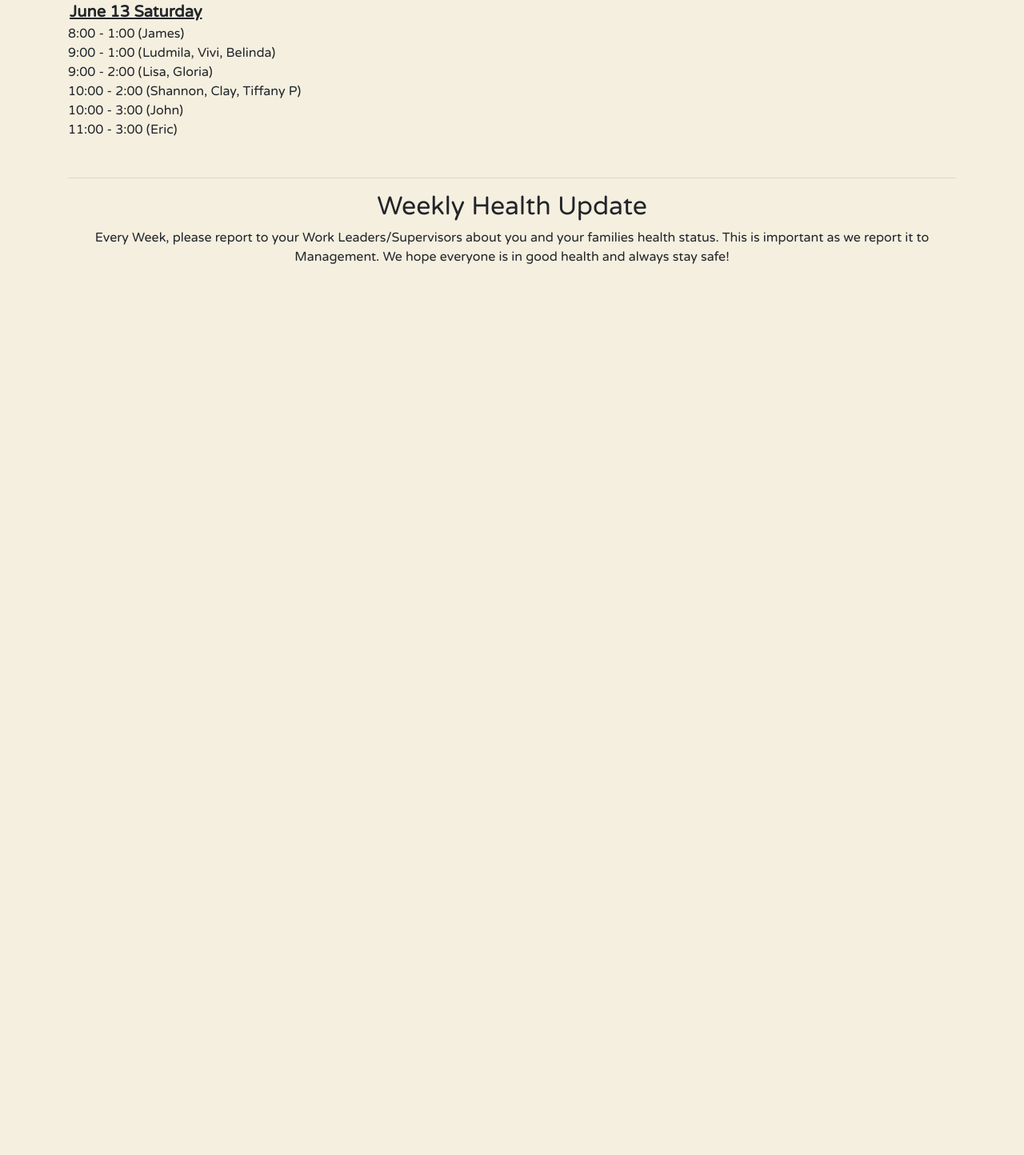
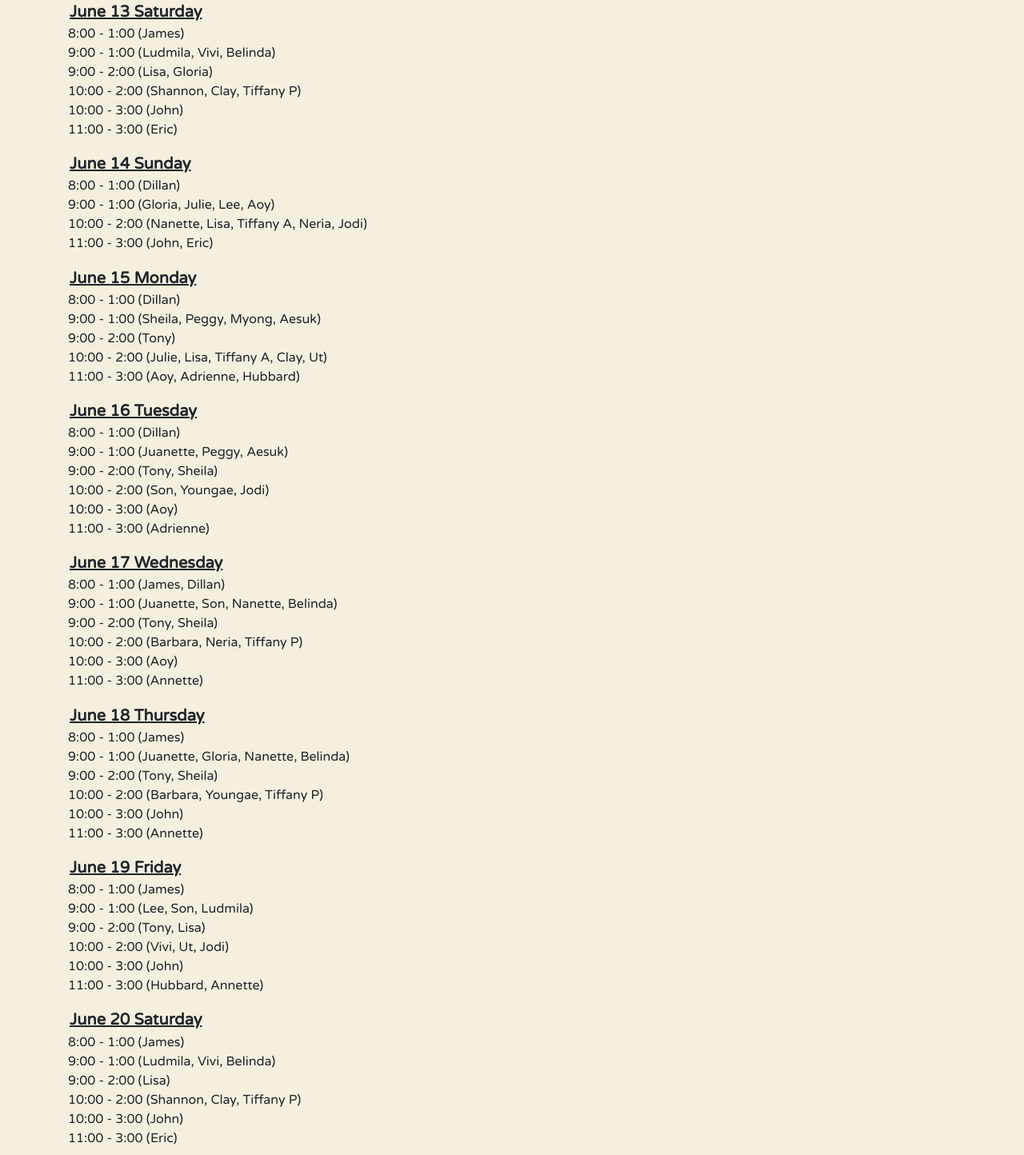
Before and after one commit to Zingy7/housekeeping-schedule, a plain HTML site: page index.html in a window 1280 px wide. Shown: the part 1956-3400 px from the top of the page at 80% size. Before the commit the page ends 2321 px from the top, so only its background shows below. Drawn offline with nearby package versions, Linux system fonts and the light colour scheme.

Commit message:
Add files via upload

```diff
--- a/index.html
+++ b/index.html
@@ -114,6 +114,66 @@
         <p>10:00 - 3:00 (John)</p>
         <p>11:00 - 3:00 (Eric)</p>
       </div>
+      <div class="hskp-dates">
+        <h5>June 14 Sunday</h5>
+        <p>8:00 - 1:00 (Dillan)</p>
+        <p>9:00 - 1:00 (Gloria, Julie, Lee, Aoy)</p>
+        <p>10:00 - 2:00 (Nanette, Lisa, Tiffany A, Neria, Jodi)</p>
+        <p>11:00 - 3:00 (John, Eric)</p>
+      </div>
+      <div class="hskp-dates">
+        <h5>June 15 Monday</h5>
+        <p>8:00 - 1:00 (Dillan)</p>
+        <p>9:00 - 1:00 (Sheila, Peggy, Myong, Aesuk)</p>
+        <p>9:00 - 2:00 (Tony)</p>
+        <p>10:00 - 2:00 (Julie, Lisa, Tiffany A, Clay, Ut)</p>
+        <p>11:00 - 3:00 (Aoy, Adrienne, Hubbard)</p>
+      </div>
+      <div class="hskp-dates">
+        <h5>June 16 Tuesday</h5>
+        <p>8:00 - 1:00 (Dillan)</p>
+        <p>9:00 - 1:00 (Juanette, Peggy, Aesuk)</p>
+        <p>9:00 - 2:00 (Tony, Sheila)</p>
+        <p>10:00 - 2:00 (Son, Youngae, Jodi)</p>
+        <p>10:00 - 3:00 (Aoy)</p>
+        <p>11:00 - 3:00 (Adrienne)</p>
+      </div>
+      <div class="hskp-dates">
+        <h5>June 17 Wednesday</h5>
+        <p>8:00 - 1:00 (James, Dillan)</p>
+        <p>9:00 - 1:00 (Juanette, Son, Nanette, Belinda)</p>
+        <p>9:00 - 2:00 (Tony, Sheila)</p>
+        <p>10:00 - 2:00 (Barbara, Neria, Tiffany P)</p>
+        <p>10:00 - 3:00 (Aoy)</p>
+        <p>11:00 - 3:00 (Annette)</p>
+      </div>
+      <div class="hskp-dates">
+        <h5>June 18 Thursday</h5>
+        <p>8:00 - 1:00 (James)</p>
+        <p>9:00 - 1:00 (Juanette, Gloria, Nanette, Belinda)</p>
+        <p>9:00 - 2:00 (Tony, Sheila)</p>
+        <p>10:00 - 2:00 (Barbara, Youngae, Tiffany P)</p>
+        <p>10:00 - 3:00 (John)</p>
+        <p>11:00 - 3:00 (Annette)</p>
+      </div>
+      <div class="hskp-dates">
+        <h5>June 19 Friday</h5>
+        <p>8:00 - 1:00 (James)</p>
+        <p>9:00 - 1:00 (Lee, Son, Ludmila)</p>
+        <p>9:00 - 2:00 (Tony, Lisa)</p>
+        <p>10:00 - 2:00 (Vivi, Ut, Jodi)</p>
+        <p>10:00 - 3:00 (John)</p>
+        <p>11:00 - 3:00 (Hubbard, Annette)</p>
+      </div>
+      <div class="hskp-dates">
+        <h5>June 20 Saturday</h5>
+        <p>8:00 - 1:00 (James)</p>
+        <p>9:00 - 1:00 (Ludmila, Vivi, Belinda)</p>
+        <p>9:00 - 2:00 (Lisa)</p>
+        <p>10:00 - 2:00 (Shannon, Clay, Tiffany P)</p>
+        <p>10:00 - 3:00 (John)</p>
+        <p>11:00 - 3:00 (Eric)</p>
+      </div>
 
       <!-- HEALTH UPDATE -->
       <div class="buffer"></div>
```
